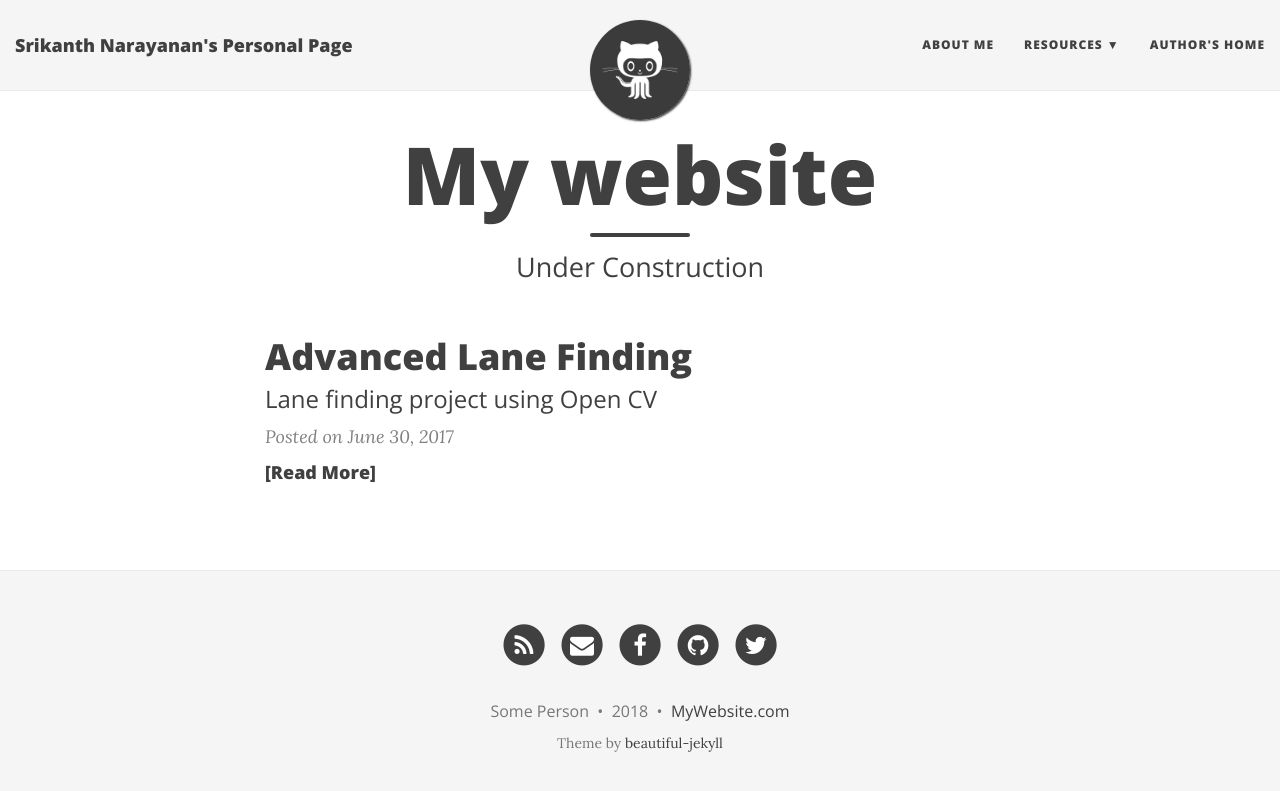
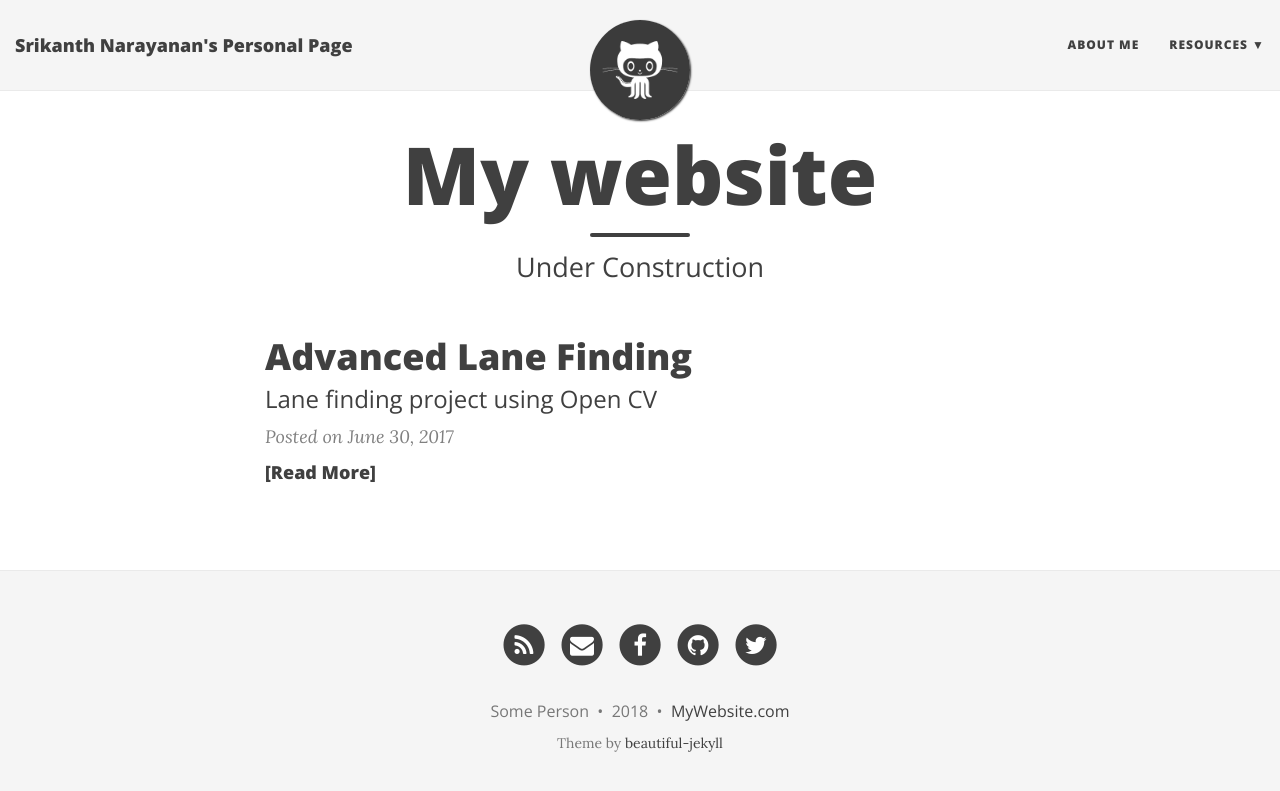
Before and after one commit to srikanth-narayanan/srikanth-narayanan.github.io, a Jekyll site: the page built from index.html, in a window 1280 px wide. Shown: the top 791 px of the page. Built offline with Jekyll 4.4.1, drawn with Linux system fonts in a browser that asks for light colours; nearby versions of some CDN libraries; the list of posts is cut into pages by our own code.

Commit message:
update yams to add flickr and remove authors name

```diff
--- a/_config.yml
+++ b/_config.yml
@@ -25,10 +25,9 @@
 navbar-links:
   About Me: "aboutme"
   Resources:
-    - Beautiful Jekyll: "http://deanattali.com/beautiful-jekyll/"
+    - Flickr Photos: "https://www.flickr.com/photos/kundakamandaka"
     - Learn markdown: "http://www.markdowntutorial.com/"
     - GitHub Pages: "https://pages.github.com/"
-  Author's home: "http://deanattali.com"
 
 # Image to show in the navigation bar - image must be a square (width = height)
 # Remove this parameter if you don't want an image in the navbar
```
